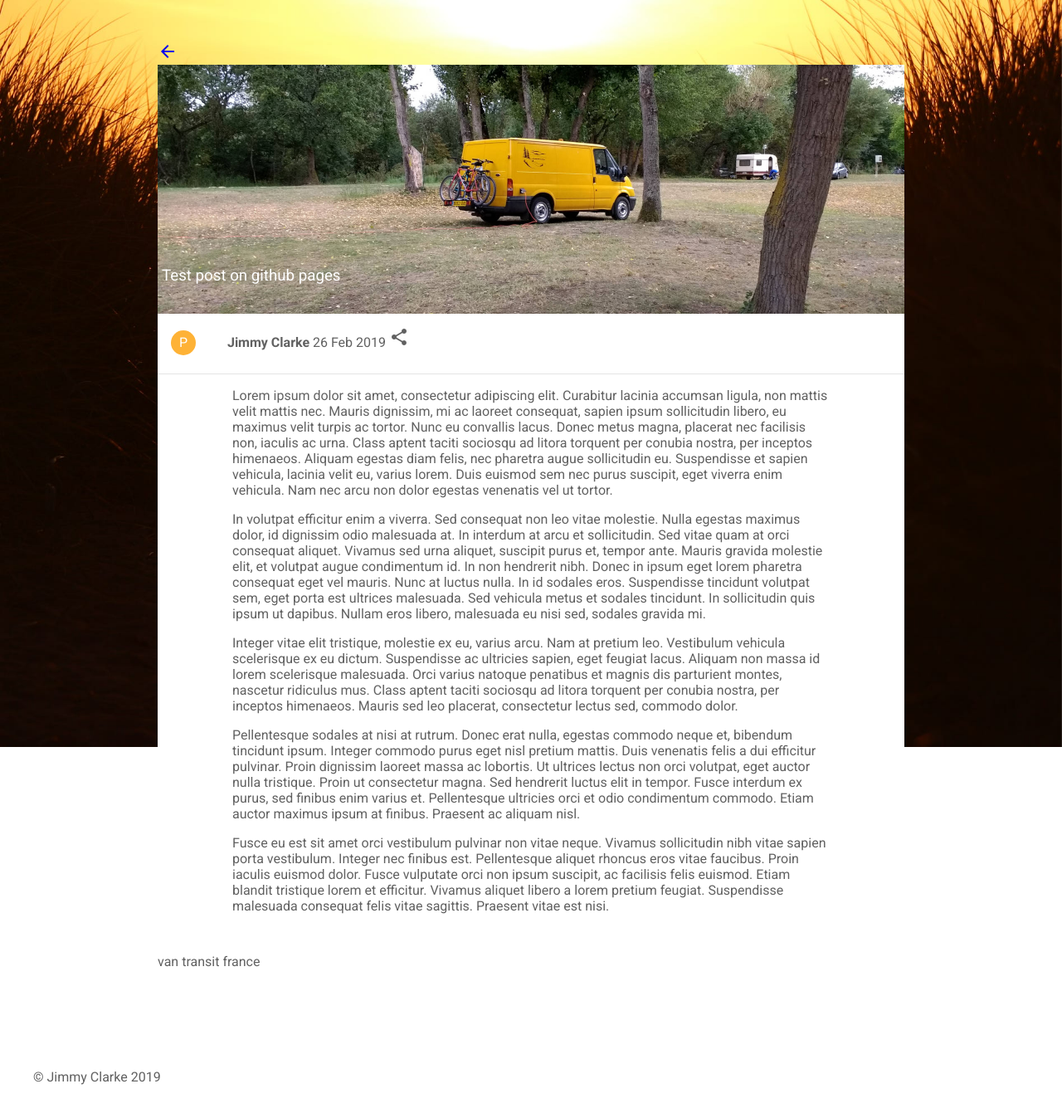
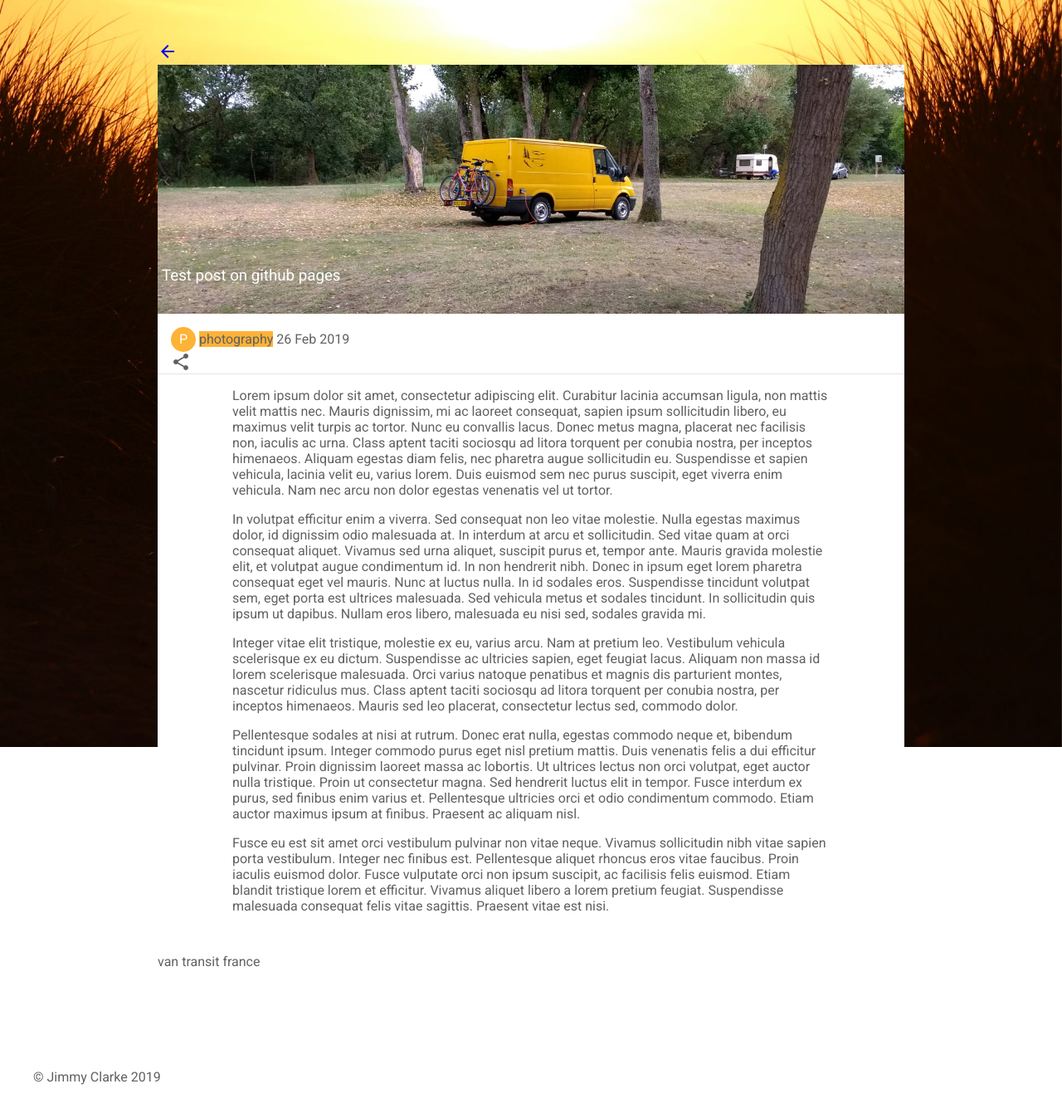
Before and after one commit to jimmyclarke113/jimmyclarke113.github.io, a Jekyll site: the page built from _posts/2019-02-26-test-post-2.md, in a window 1280 px wide. Shown: the whole page at 83% size. Built offline with Jekyll 4.4.1, drawn with Linux system fonts in a browser that asks for light colours.

Commit message:
Update posts2019.html

```diff
--- a/_layouts/posts2019.html
+++ b/_layouts/posts2019.html
@@ -8,11 +8,10 @@
 		<h3 class="postTitle {{page.category}}">{{page.title}}</h3>
 	</div>
 	<div class="postMeta">
-		<span class="postCategory {{page.categoryclass}}">{{page.categoryclass}}</span>
-		<span class="postCategory {{page.category}}">{{page.category}}</span>
-		<strong>{{page.author}}</strong>
+		<div class="postCategory {{page.categoryclass}}">{{page.categoryclass}}</div>
+		<span class="{{page.categoryclass}}">{{page.category}}</span>
 		<span>{{ page.date | date_to_string }}</span>
-		<i class="material-icons">share</i>
+		<div class="postShare"><i class="material-icons">share</i></div>
 	</div>
 	<div class="postContent">
 		{{content}}
```
